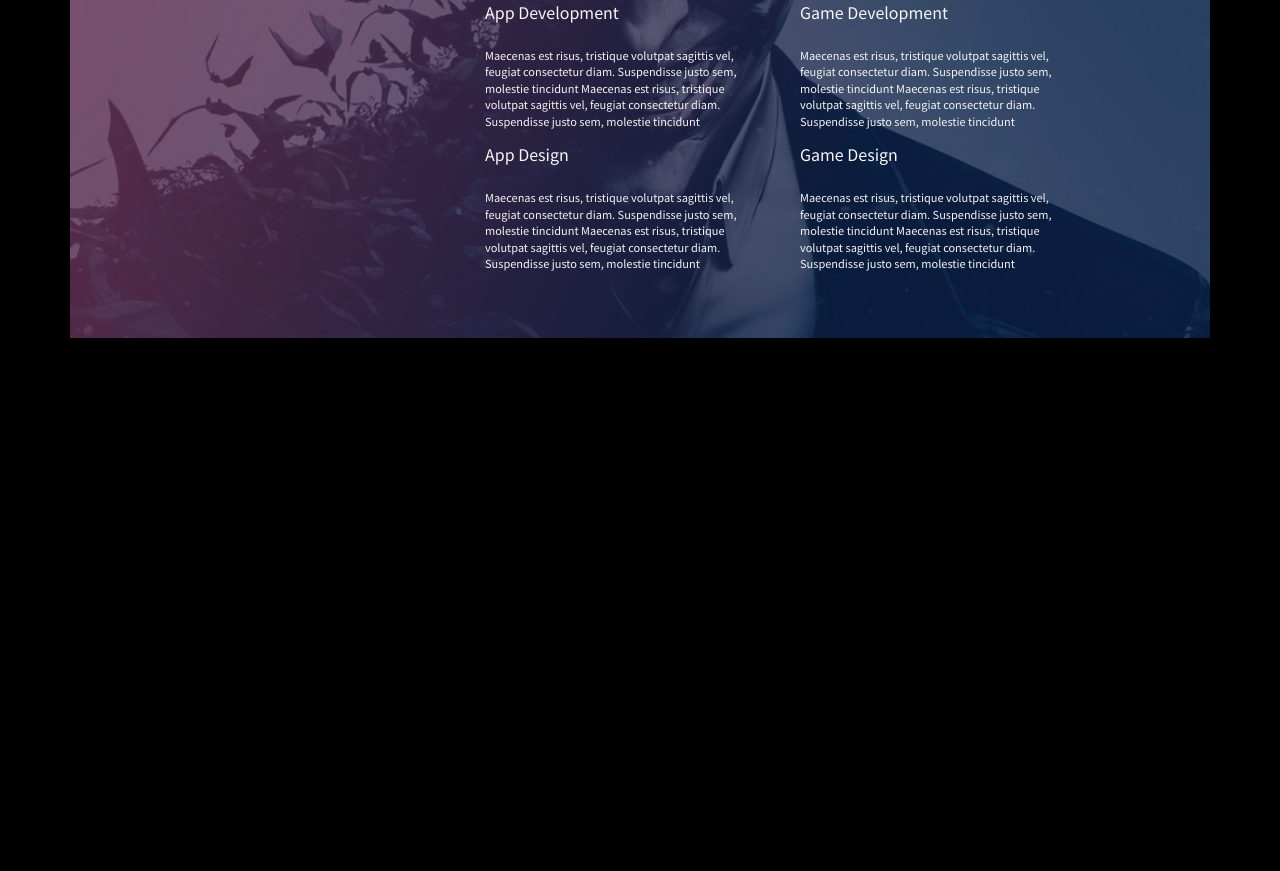
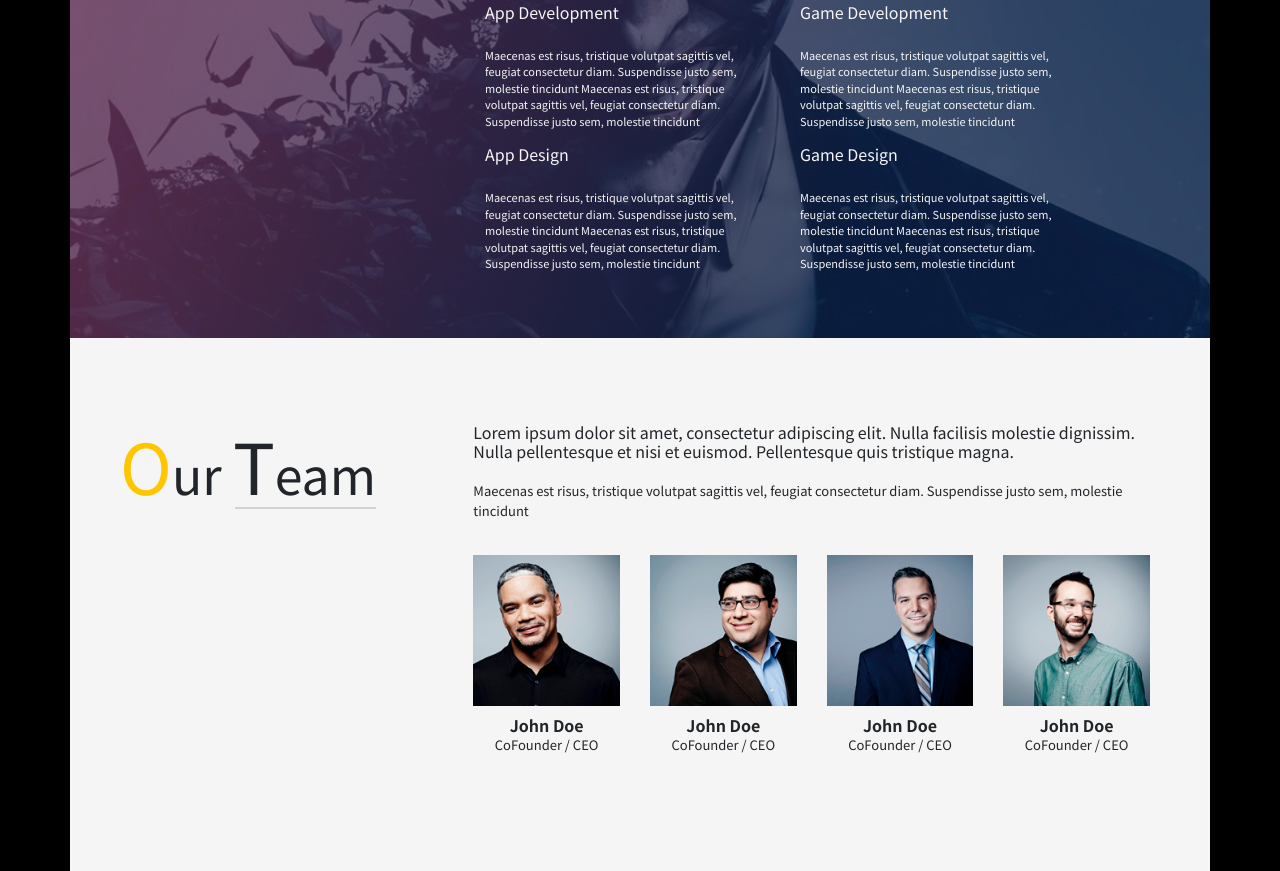
Before and after one commit to Andrew-Masnyi/gaming-project, a website built with webpack: page src/index.html in a window 1280 px wide. Shown: the part 4055-4926 px from the top of the page. Before the commit the page ends 4393 px from the top, so only its background shows below. Built offline with nearby package versions, Linux system fonts and the light colour scheme.

Commit message:
Issue #6: our team

```diff
--- a/src/index.html
+++ b/src/index.html
@@ -335,6 +335,44 @@
 </section>
 
 
+<section class="team">
+  <div class="container">
+    <div class="row">
+      <div class="col-4">
+        <h5> <span>O</span>ur <span>T</span>eam</h5>
+      </div>
+      <div class="col-8">
+        <h6>Lorem ipsum dolor sit amet, consectetur adipiscing elit. Nulla facilisis molestie dignissim. Nulla pellentesque et nisi et euismod. Pellentesque quis tristique magna.</h6>
+        <p> Maecenas est risus, tristique volutpat sagittis vel, feugiat consectetur diam. Suspendisse justo sem, molestie tincidunt</p>
+        <div class="row members">
+          <div class="col-3">
+            <img class="img-fluid" src="../public/img/team1.png" alt="1">
+            <h6>John Doe</h6>
+            <p>CoFounder / CEO</p>
+          </div>
+          <div class="col-3">
+            <img class="img-fluid" src="../public/img/team2.png" alt="2">
+            <h6>John Doe</h6>
+            <p>CoFounder / CEO</p>
+          </div>
+          <div class="col-3">
+            <img class="img-fluid" src="../public/img/team3.png" alt="3">
+            <h6>John Doe</h6>
+            <p>CoFounder / CEO</p>
+          </div>
+          <div class="col-3">
+            <img class="img-fluid" src="../public/img/team4.png" alt="4">
+            <h6>John Doe</h6>
+            <p>CoFounder / CEO</p>
+          </div>
+        </div>
+      </div>
+    </div>
+  </div>
+</section>
+
+
+
 
 
   <script src="https://code.jquery.com/jquery-3.5.1.slim.min.js"
--- a/src/styles/index.scss
+++ b/src/styles/index.scss
@@ -354,3 +354,26 @@ span {
     }
   }
 }
+
+.team {
+  .container  {
+    background-color: $color-light;
+    padding: 85px 60px 100px 50px;
+  }
+  h6 {
+    font-size: 16px;
+    margin-bottom: 20px;
+  }
+  p {
+    font-size: 13px;
+  }
+  .members  {
+    margin-top: 35px;
+    text-align: center;
+    h6 {
+      margin-top: 10px;
+      margin-bottom: 0;
+      font-weight: bold;
+    }
+  }
+}
```
Also changed, not shown: public/img/team1.png (added), public/img/team2.png (added), public/img/team3.png (added), public/img/team4.png (added).
